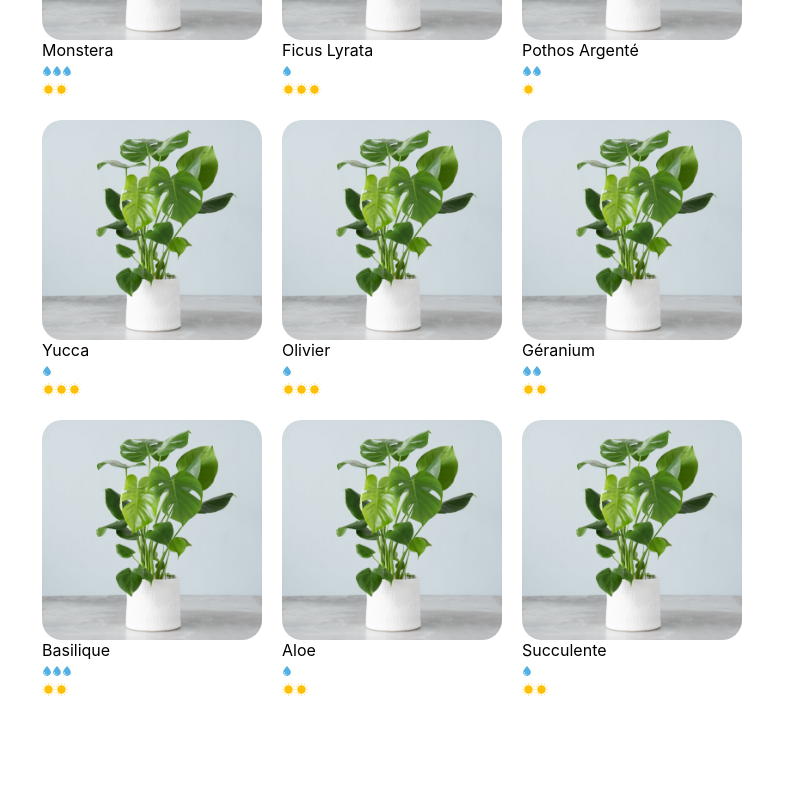
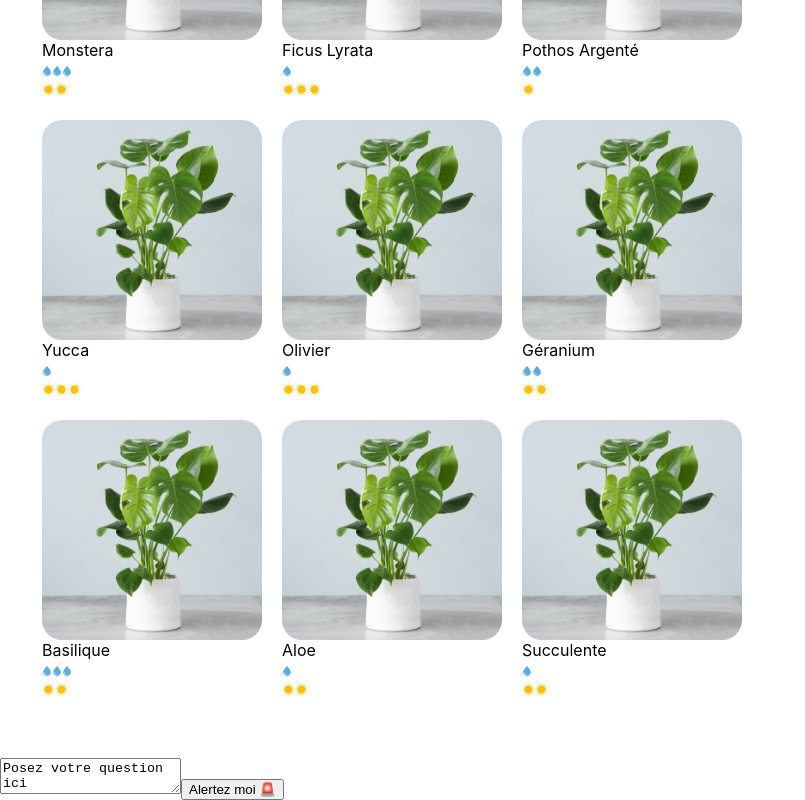
Before and after one commit to Toure2019/la-maison-jungle, a React (Create React App) app: page / in a window 1280 px wide. Shown: the part 512-1312 px from the top of the page, without its empty margins (0-805 px from the left). Before the commit the page ends 1270 px from the top, so only its background shows below. Built offline with nearby package versions, Linux system fonts and the light colour scheme.

Commit message:
commit 5 : interagir avec composant grace aux event

```diff
--- a/src/components/App.js
+++ b/src/components/App.js
@@ -2,6 +2,7 @@
 import logo from '../assets/logo.png'
 // import Cart from './Cart'
 import ShoppingList from './ShoppingList'
+import QuestionForm from './QuestionForm'
 
 function App() {
 	return (
@@ -12,6 +13,7 @@
 			</Banner>
 			{/* <Cart /> */}
 			<ShoppingList />
+			<QuestionForm />
 		</div>
 	)
 }
--- a/src/components/PlantItem.js
+++ b/src/components/PlantItem.js
@@ -1,9 +1,14 @@
-import CareScale from './CareScale'
+import CareScale from './CareScale';
 import '../styles/PlantItem.css'
 
 function PlantItem({ id, cover, name, water, light }) {
+	function handleClick(e) {
+		// alert(`Vous voulez acheter 1 ${plantName} ? Très bon choix 🌱✨`)
+		console.log('✨ Ceci est mon event :', e)
+	}
+
 	return (
-		<li key={id} className='lmj-plant-item'>
+		<li key={id} className='lmj-plant-item' onClick={handleClick}>
 			<img className='lmj-plant-item-cover' src={cover} alt={`${name} cover`} />
 			{name}
 			<div>
--- /dev/null
+++ b/src/components/QuestionForm.js
@@ -0,0 +1,37 @@
+import { useState } from 'react';
+
+function QuestionForm() {
+
+    const [inputValue, setInputValue] = useState("Posez votre question ici");
+    const isInputError = inputValue.includes("f"); // true OR false
+    function checkValue(value) {
+        if (!value.includes("f")) {
+            setInputValue(value);
+        }
+    }
+    return (
+        <div>
+            { isInputError && <div>🔥 Vous n'avez pas le droit d'utiliser la lettre "f" ici.</div> }
+            <textarea
+                value={inputValue}
+                onChange={(e) => checkValue(e.target.value)}>
+            </textarea>
+            <button onClick={() => {alert(inputValue)}}>Alertez moi 🚨</button>
+        </div>
+    )
+
+    // function handleSubmit(e) {
+    //     e.preventDefault()
+    //     console.log(e.target['my_input'].value)
+    // }
+    // return (
+    //     <div>
+    //         <form onSubmit={handleSubmit}>
+    //             <input type="text" name="my_input" defaultValue="Taper votre texte" />
+    //             <button type="submit">Entrer</button>
+    //         </form>
+    //     </div>
+    // );
+}
+
+export default QuestionForm;
```
